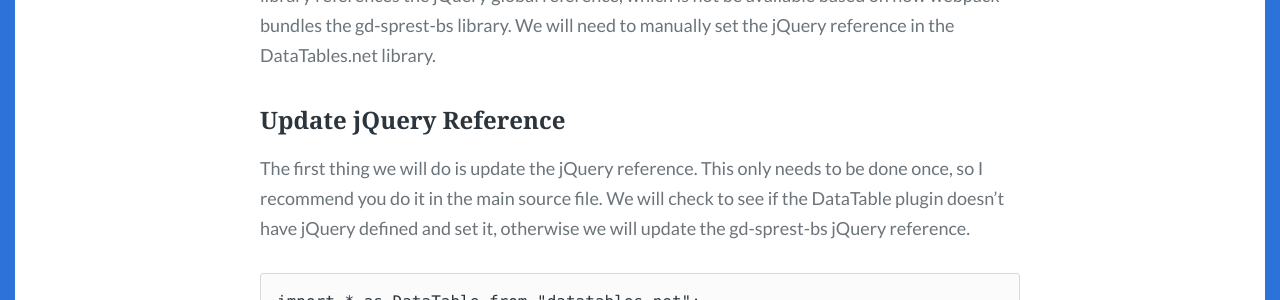
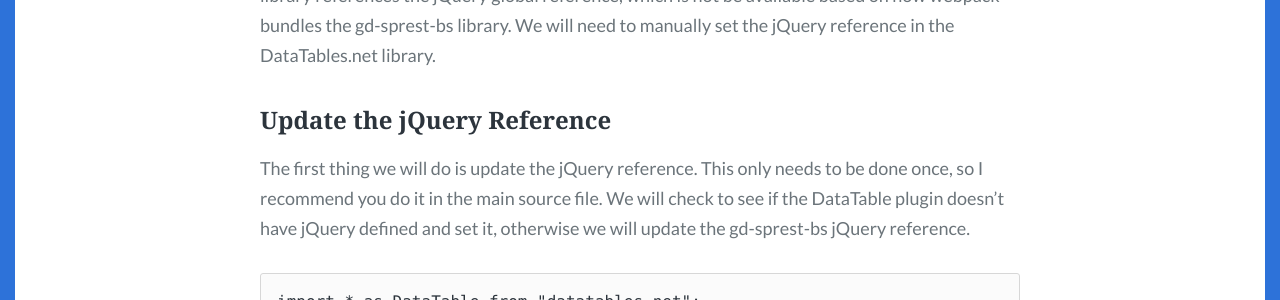
Before and after one commit to gunjandatta/blog, a Jekyll site: the page built from _posts/2020/2020-03-26-typescript-and-datatables.net.md, in a window 1280 px wide and 900 px high, scrolled down 341 px. Shown: the part 157-457 px from the top of the window. Built offline with Jekyll 4.4.1, drawn with Linux system fonts in a browser that asks for light colours; some web fonts are replaced.

Commit message:
Updated the post.

```diff
--- a/_posts/2020/2020-03-26-typescript-and-datatables.net.md
+++ b/_posts/2020/2020-03-26-typescript-and-datatables.net.md
@@ -11,7 +11,7 @@ This post will give an example referencing the [DataTables.net](https://datatabl
 
 <!--more-->
 
-### Update jQuery Reference
+### Update the jQuery Reference
 
 The first thing we will do is update the jQuery reference. This only needs to be done once, so I recommend you do it in the main source file. We will check to see if the DataTable plugin doesn't have jQuery defined and set it, otherwise we will update the gd-sprest-bs jQuery reference.
 
```
